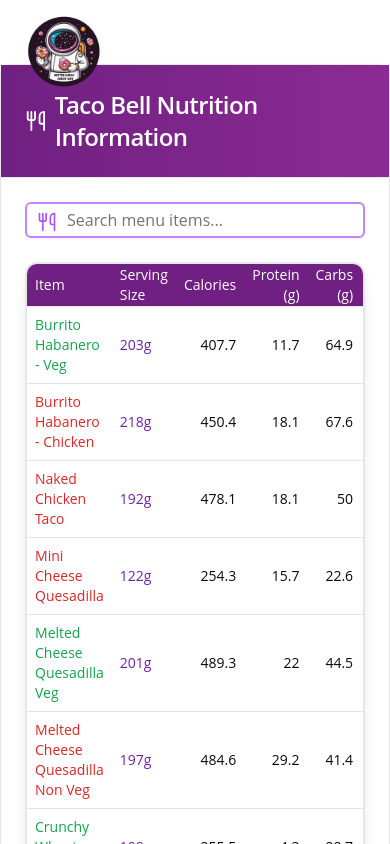
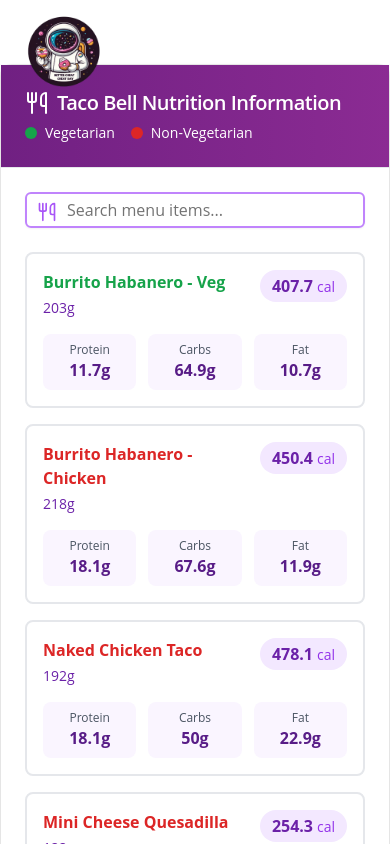
Before and after one commit to aloksingh3112/better-chear-day-v2, a Next.js app: page /taco-bell in a window 390 px wide. Shown: the top 844 px of the page. Built offline with nearby package versions, Linux system fonts and the light colour scheme.

Commit message:
changed ui for mobile

```diff
--- a/src/app/taco-bell/page.tsx
+++ b/src/app/taco-bell/page.tsx
@@ -1,14 +1,8 @@
+
+
 "use client"
 import React, { useState } from 'react';
 import { Input } from "@/components/ui/input";
-import {
-  Table,
-  TableBody,
-  TableCell,
-  TableHead,
-  TableHeader,
-  TableRow,
-} from "@/components/ui/table";
 import { Card, CardHeader, CardTitle, CardContent } from "@/components/ui/card";
 import { Utensils } from "lucide-react";
 
@@ -156,13 +150,10 @@
   );
 
   const isVeg = (name) => {
-    // First check for explicit non-veg terms
     if (name.toLowerCase().includes('chicken') ||
         name.toLowerCase().includes('non veg')) {
         return false;
     }
-
-    // Then check for veg terms
     return name.toLowerCase().includes('veg');
   };
 
@@ -171,7 +162,19 @@
       <CardHeader className="border-b border-gray-200 bg-gradient-to-r from-[#702082] to-[#8B2B93] text-white">
         <div className="flex items-center gap-2">
           <Utensils className="h-6 w-6" />
-          <CardTitle className="text-2xl">Taco Bell Nutrition Information</CardTitle>
+          <CardTitle className="text-xl md:text-2xl">Taco Bell Nutrition Information</CardTitle>
+        </div>
+
+        {/* Category Legend */}
+        <div className="flex gap-4 mt-4 text-sm">
+          <div className="flex items-center gap-2">
+            <span className="w-3 h-3 rounded-full bg-green-600"></span>
+            <span className="text-white">Vegetarian</span>
+          </div>
+          <div className="flex items-center gap-2">
+            <span className="w-3 h-3 rounded-full bg-red-600"></span>
+            <span className="text-white">Non-Vegetarian</span>
+          </div>
         </div>
       </CardHeader>
 
@@ -190,38 +193,79 @@
           </div>
         </div>
 
-        <div className="rounded-xl border-2 border-gray-200 overflow-hidden shadow-lg">
-          <Table>
-            <TableHeader>
-              <TableRow className="bg-[#702082] text-white hover:bg-[#702082]/90">
-                <TableHead className="w-[30%] text-white">Item</TableHead>
-                <TableHead className="w-[15%] text-white">Serving Size</TableHead>
-                <TableHead className="text-right text-white">Calories</TableHead>
-                <TableHead className="text-right text-white">Protein (g)</TableHead>
-                <TableHead className="text-right text-white">Carbs (g)</TableHead>
-                <TableHead className="text-right text-white">Fat (g)</TableHead>
-              </TableRow>
-            </TableHeader>
-            <TableBody>
+        {/* Desktop Table View */}
+        <div className="hidden md:block rounded-xl border-2 border-gray-200 overflow-hidden shadow-lg">
+          <table className="w-full">
+            <thead>
+              <tr className="bg-[#702082] text-white">
+                <th className="text-left p-4 font-medium">Item</th>
+                <th className="text-left p-4 font-medium">Serving Size</th>
+                <th className="text-right p-4 font-medium">Calories</th>
+                <th className="text-right p-4 font-medium">Protein (g)</th>
+                <th className="text-right p-4 font-medium">Carbs (g)</th>
+                <th className="text-right p-4 font-medium">Fat (g)</th>
+              </tr>
+            </thead>
+            <tbody>
               {filteredData.map((item, index) => (
-                <TableRow
+                <tr
                   key={index}
-                  className="hover:bg-purple-50 transition-colors duration-200"
+                  className="hover:bg-purple-50 transition-colors duration-200 border-t border-gray-200"
                 >
-                  <TableCell className={`font-medium ${isVeg(item.name) ? categoryColors["Veg"] : categoryColors["Non-Veg"]}`}>
+                  <td className={`p-4 font-medium ${isVeg(item.name) ? categoryColors["Veg"] : categoryColors["Non-Veg"]}`}>
                     {item.name}
-                  </TableCell>
-                  <TableCell className="font-medium text-purple-800">
+                  </td>
+                  <td className="p-4 font-medium text-purple-800">
                     {item.servingSize}
-                  </TableCell>
-                  <TableCell className="text-right">{item.calories}</TableCell>
-                  <TableCell className="text-right">{item.protein}</TableCell>
-                  <TableCell className="text-right">{item.carbs}</TableCell>
-                  <TableCell className="text-right">{item.fat}</TableCell>
-                </TableRow>
+                  </td>
+                  <td className="p-4 text-right">{item.calories}</td>
+                  <td className="p-4 text-right">{item.protein}</td>
+                  <td className="p-4 text-right">{item.carbs}</td>
+                  <td className="p-4 text-right">{item.fat}</td>
+                </tr>
               ))}
-            </TableBody>
-          </Table>
+            </tbody>
+          </table>
+        </div>
+
+        {/* Mobile Card View */}
+        <div className="md:hidden space-y-4">
+          {filteredData.map((item, index) => (
+            <div
+              key={index}
+              className="rounded-lg border-2 border-gray-200 p-4 hover:bg-purple-50 transition-colors duration-200"
+            >
+              <div className="flex justify-between items-start mb-3">
+                <div className="flex-1">
+                  <h3 className={`font-bold ${isVeg(item.name) ? categoryColors["Veg"] : categoryColors["Non-Veg"]}`}>
+                    {item.name}
+                  </h3>
+                  <span className="text-sm text-purple-800 font-medium block mt-1">
+                    {item.servingSize}
+                  </span>
+                </div>
+                <div className="bg-purple-100 px-3 py-1 rounded-full">
+                  <span className="text-purple-800 font-bold">{item.calories}</span>
+                  <span className="text-purple-600 text-sm ml-1">cal</span>
+                </div>
+              </div>
+
+              <div className="grid grid-cols-3 gap-3 mt-4">
+                <div className="text-center p-2 bg-purple-50 rounded-lg">
+                  <div className="text-xs text-gray-600">Protein</div>
+                  <div className="font-bold text-purple-900">{item.protein}g</div>
+                </div>
+                <div className="text-center p-2 bg-purple-50 rounded-lg">
+                  <div className="text-xs text-gray-600">Carbs</div>
+                  <div className="font-bold text-purple-900">{item.carbs}g</div>
+                </div>
+                <div className="text-center p-2 bg-purple-50 rounded-lg">
+                  <div className="text-xs text-gray-600">Fat</div>
+                  <div className="font-bold text-purple-900">{item.fat}g</div>
+                </div>
+              </div>
+            </div>
+          ))}
         </div>
       </CardContent>
     </Card>
```
